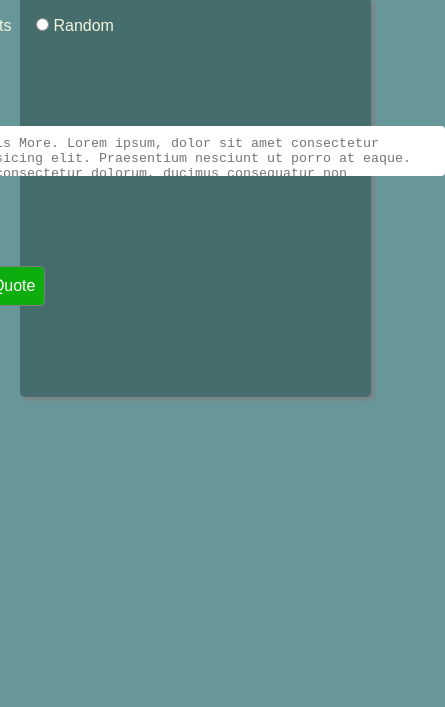
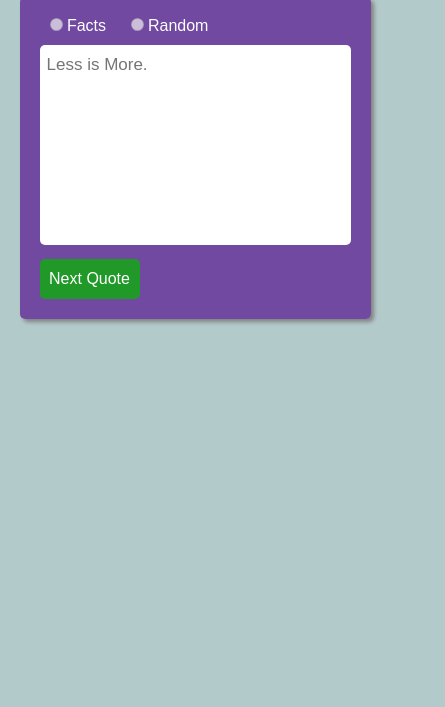
Before and after one commit to benjithorpe/endless-jokes, a plain HTML site: page index.html in a window 390 px wide. Shown: the part 137-844 px from the top of the page, 445 px wide, since content can reach past the window. Drawn offline with Linux system fonts and the light colour scheme.

Commit message:
Made form responsive

```diff
--- a/css/style.css
+++ b/css/style.css
@@ -8,46 +8,46 @@ body{
     width: 90%;
     margin: auto;
     font-family: Arial, Helvetica, sans-serif;
-    background-color: rgb(104, 151, 153);
+    background-color: rgb(104, 151, 153, 0.5);
 }
 
 h1{
     text-align: center;
     padding: 30px 0px;
-    color: rgb(221, 221, 221);
-    text-shadow: 1px 2px 1px grey;
+    color: rgb(32, 32, 104);
 }
 
 main{
-    width: 600px;
+    width: 70%;
     margin: auto;
+    box-shadow: 3px 3px 4px grey;
+    border-radius: 5px;
+    overflow: hidden;
+    background-color: rgb(102, 51, 153, 0.85);
 }
 
 form{
-    height: 400px;
-    border: none;
-    box-shadow: 3px 3px 4px grey;
-    border-radius: 5px;
-    background-color: rgb(70, 109, 110);
-    display: grid;
-    justify-content: center;
-    padding: 20px 0px 10px;
+    width: 100%;
+    padding: 20px;
 }
 
 form label{
-    color: beige;
+    color: rgb(255, 255, 255);
     margin: 10px;
 }
 
 textarea{
-    display: block;
-    width: 500px;
-    height: fit-content;
-    padding: 10px;
-    border-radius: 4px;
+    width: 100%;
+    height: 200px;
+    padding: 7px;
+    border-radius: 5px;
     border: none;
     resize: none;
     margin: 10px 0px;
+    line-height: 1.5em;
+    font-size: 17px;
+    color: black;
+    font-family: Arial, Helvetica, sans-serif;
 }
 
 input[type="button"]{
@@ -57,10 +57,12 @@ input[type="button"]{
     cursor: pointer;
     width: 100px;
     color: white;
-    border: 1px solid grey;
+    border: none;
     border-radius: 5px;
-    background-color: rgb(12, 173, 12);
+    background-color: rgb(12, 173, 12, 0.8);
 }
+
+
 
 @media screen and (max-width: 770px){
     main{
--- a/index.html
+++ b/index.html
@@ -15,14 +15,10 @@
 
     <main>
         <form>
-            <div>
-                <label><input type="radio" name="quote" checked> Facts</label>
-                <label><input type="radio" name="quote"> Random</label>
-            </div>
+            <label><input type="radio" name="quote" disabled> Facts</label>
+            <label><input type="radio" name="quote" disabled> Random</label>
 
-
-            <textarea name="" id="text" placeholder="Less is More. Lorem ipsum, dolor sit amet consectetur adipisicing elit. Praesentium nesciunt ut porro at eaque. Eius consectetur dolorum, ducimus consequatur non dignissimos reiciendis temporibus, aspernatur recusandae, optio voluptatem aliquam vero animi!
-            "></textarea>
+            <textarea name="" id="text" placeholder="Less is More."></textarea>
 
             <input type="button" value="Next Quote" onClick="getQuote();">
         </form>
--- a/js/main.js
+++ b/js/main.js
@@ -3,7 +3,7 @@ var facts = [
     "If you want to increase your chances of making a good impression in a meeting, sit toward the middle of the table.",
     "If you have a song stuck in your head, one of the best ways to get it out of your head is to chew gum, according to study.",
     "Social media is psychologically designed to be addictive.",
-    "Tell yourself you'd just quickly check your Facebook notifications, and 15 minutes later you're still scrolling?"
+    "Tell yourself you'd just quickly check your Facebook notifications, and 15 minutes later you're still scrolling? "
     + "You're not alone. Part of that has to do with infinite scroll: "
     + "When you can stay on the site without actually interacting and clicking, your brain doesn't get that \"stop\" cue.",
     "When one rule seems too strict, we want to break more.",
@@ -74,9 +74,7 @@ var facts = [
     // 💠"Never odd or even" spelled backward is still "Never odd or even."
 ];
 
-function getQuote(){
-    var randomNumber = Math.round(Math.random() * facts.length);
-    if(randomNumber !== undefined){
+function getQuote() {
+    var randomNumber = Math.round(Math.random() * (facts.length - 1));
     document.getElementById("text").value = facts[randomNumber];
 }
-}
```
Lines whose indentation alone changed are shown as unchanged.
